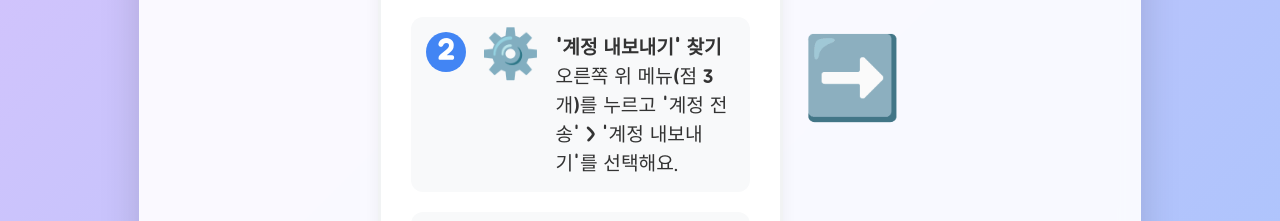
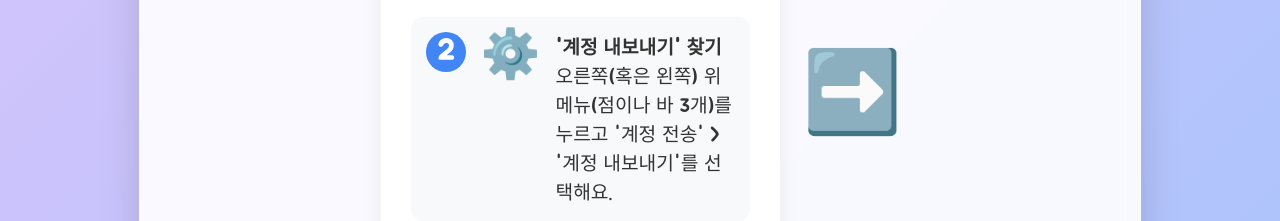
Before and after one commit to garimto81/camguide, a plain HTML site: page index.html in a window 1280 px wide. Shown: the part 731-952 px from the top of the page. Drawn offline with Linux system fonts and the light colour scheme.

Commit message:
Update index.html

```diff
--- a/index.html
+++ b/index.html
@@ -32,7 +32,7 @@
                             <li>
                                 <div class="step-number">2</div>
                                 <span class="step-icon" role="img" aria-label="설정 아이콘">⚙️</span>
-                                <div><strong>'계정 내보내기' 찾기</strong><br>오른쪽 위 메뉴(점 3개)를 누르고 '계정 전송' > '계정 내보내기'를 선택해요.</div>
+                                <div><strong>'계정 내보내기' 찾기</strong><br>오른쪽(혹은 왼쪽) 위 메뉴(점이나 바 3개)를 누르고 '계정 전송' > '계정 내보내기'를 선택해요.</div>
                             </li>
                             <li>
                                 <div class="step-number">3</div>
```
